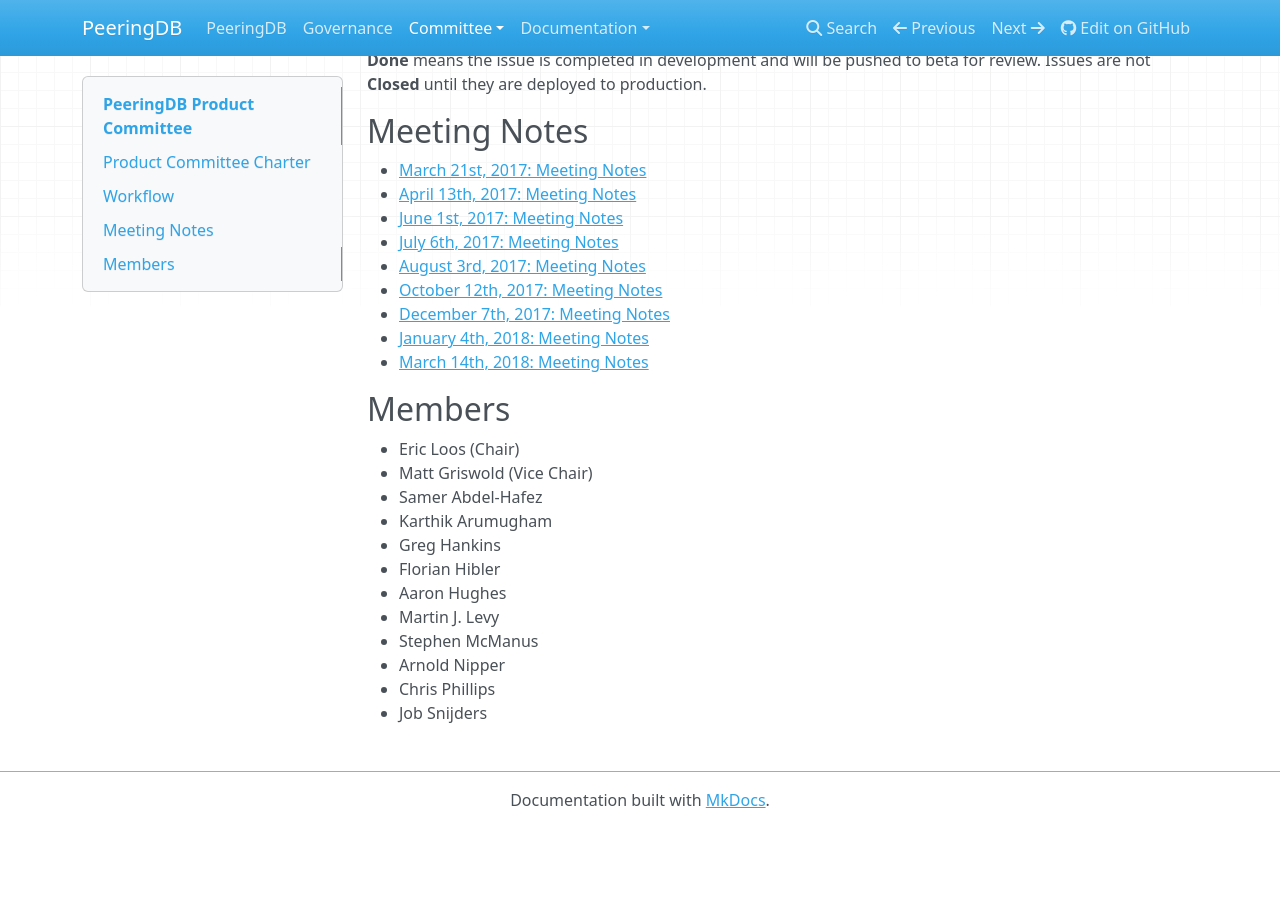
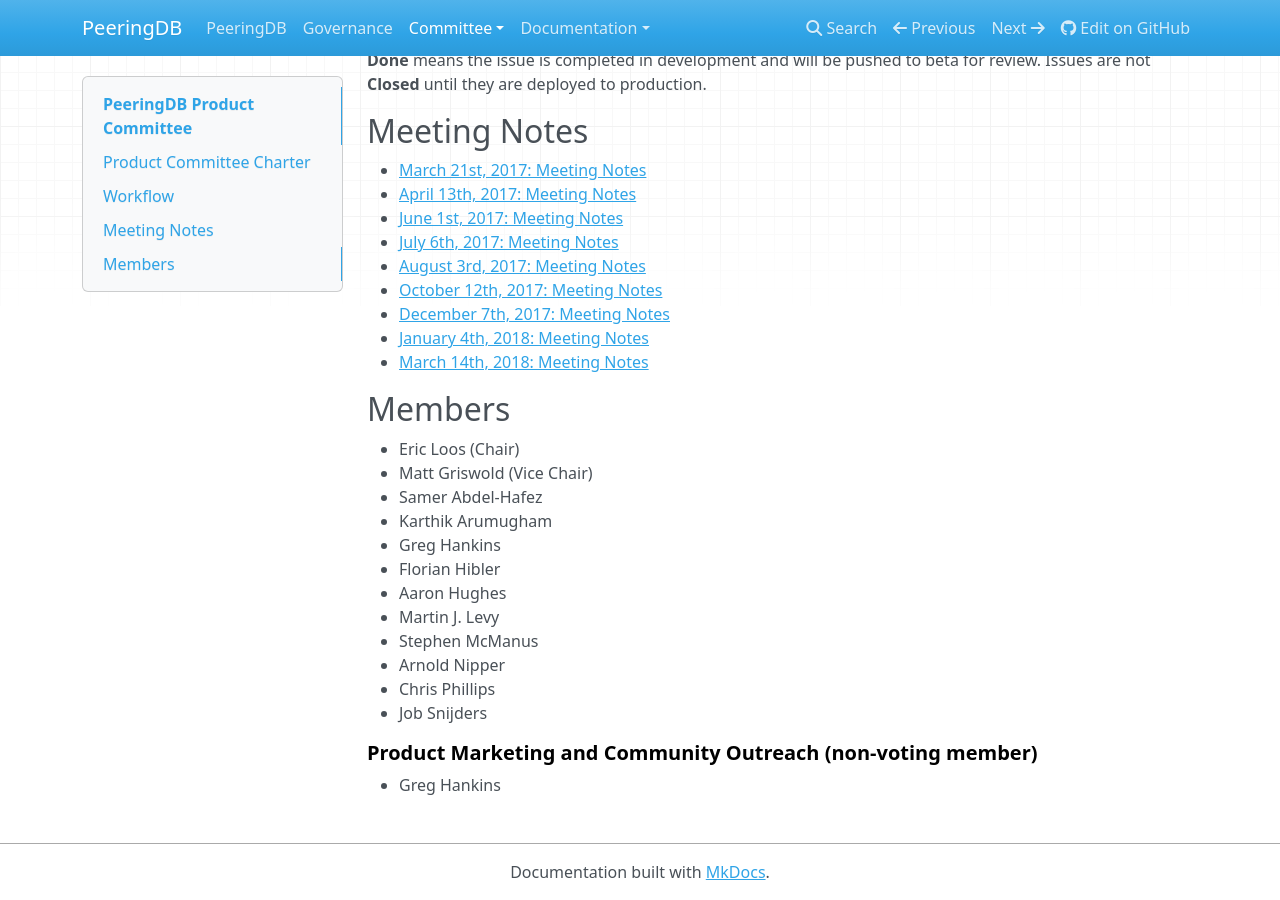
Before and after one commit to peeringdb/docs, an MkDocs documentation site: the page built from docs/committee/product/index.md, in a window 1280 px wide and 900 px high, scrolled down 2314 px. Built offline with MkDocs 1.6.1, drawn with Linux system fonts in a browser that asks for light colours; nearby versions of some CDN libraries; old or Windows-style settings are respelled for this version of MkDocs; before the commit the page ends 3142 px from its top, so only the background shows below that.

Commit message:
clarified Greg's role as product marketing

```diff
--- a/docs/committee/product/index.md
+++ b/docs/committee/product/index.md
@@ -33,3 +33,5 @@
 - Arnold Nipper
 - Chris Phillips
 - Job Snijders
+##### Product Marketing and Community Outreach (non-voting member)
+- Greg Hankins
```
